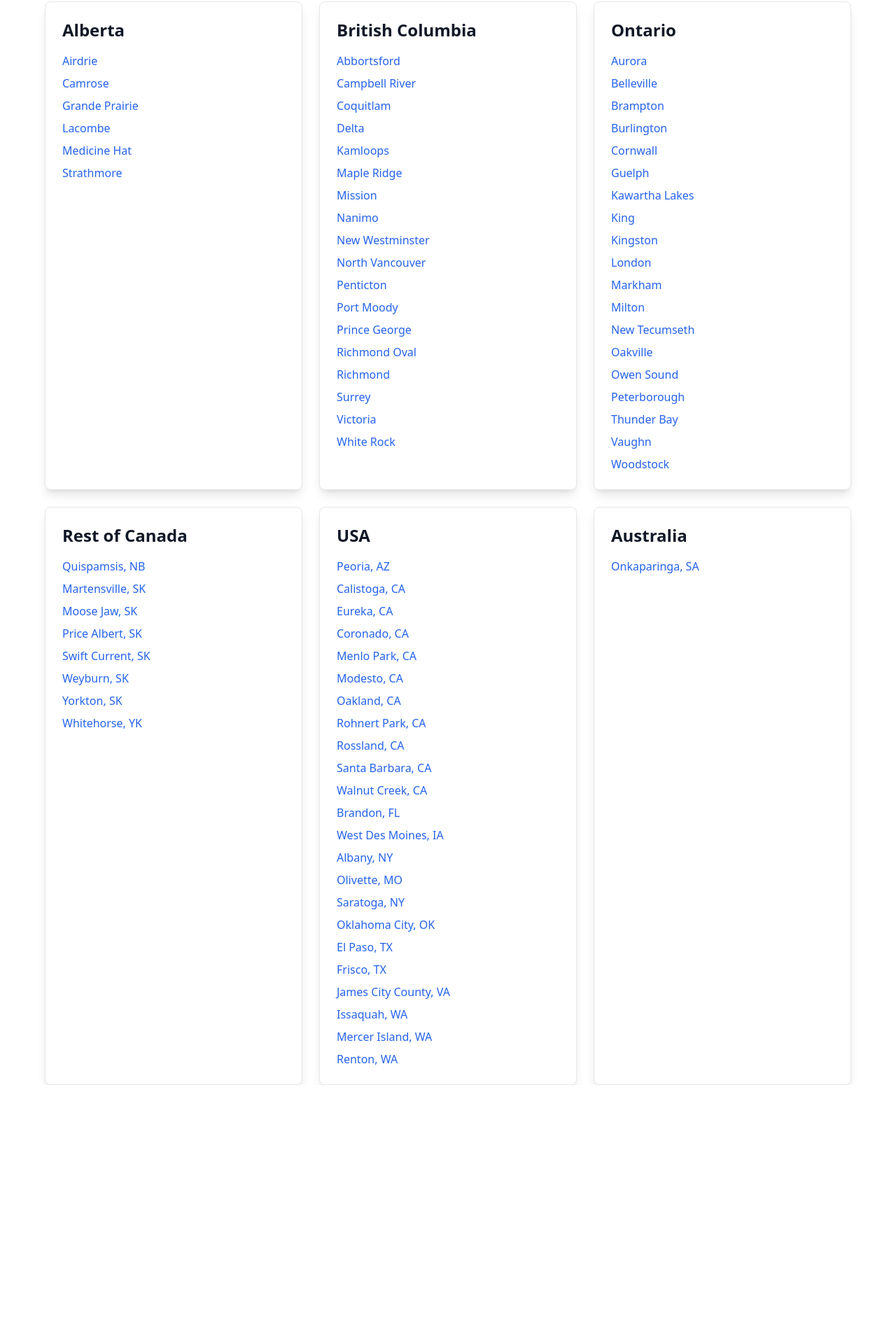
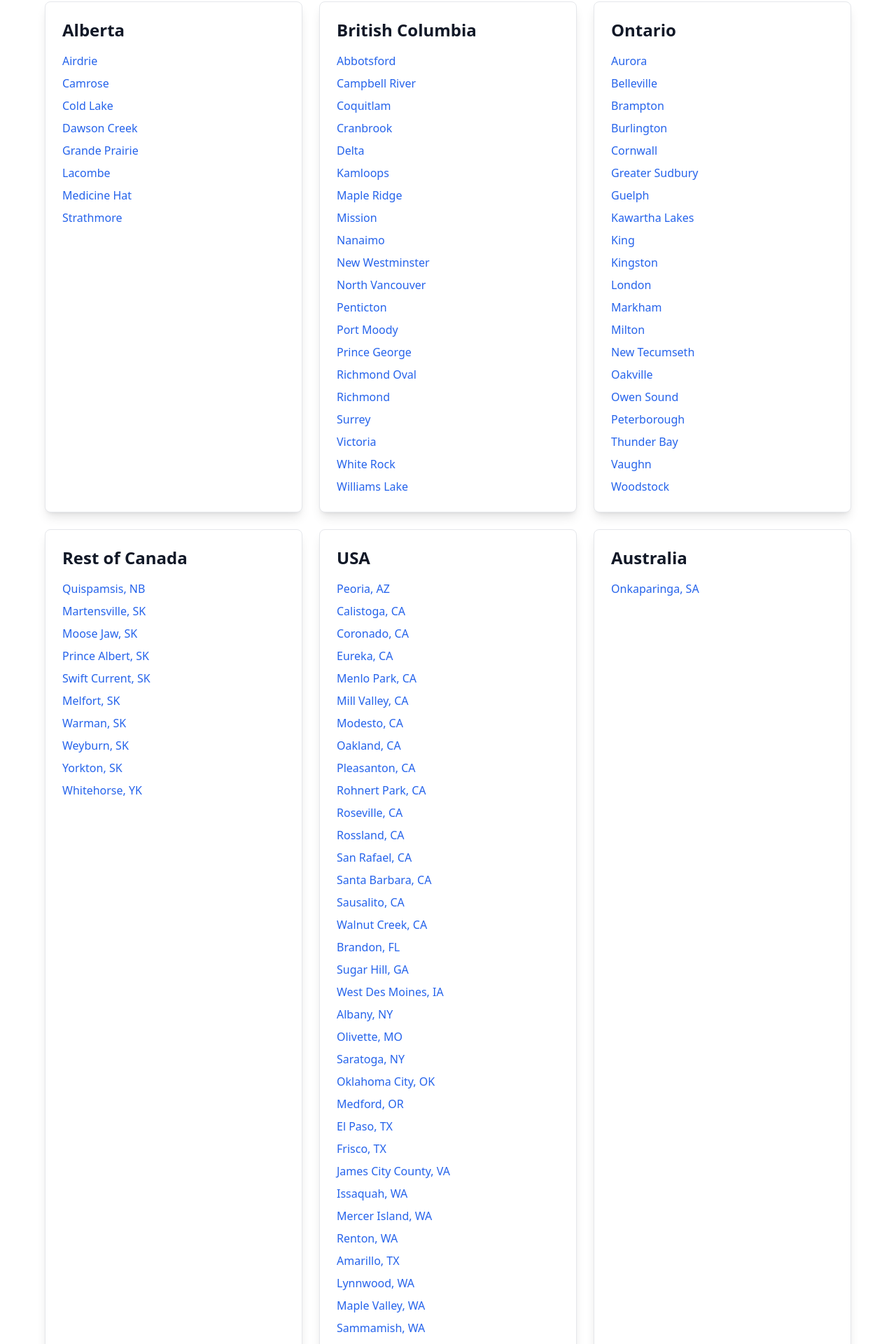
Before and after one commit to cwparsons/recreational-viewer, a Next.js app: page / in a window 1280 px wide. Shown: the part 166-2086 px from the top of the page at 70% size. Before the commit the page ends 1716 px from the top, so only its background shows below. Built offline with nearby package versions, Linux system fonts and the light colour scheme.

Commit message:
More locations

```diff
--- a/src/locations.ts
+++ b/src/locations.ts
@@ -4,6 +4,8 @@ export const Locations = [
     sites: [
       { name: 'Airdrie', subdomain: 'cityofairdrie' },
       { name: 'Camrose', subdomain: 'cityofcamrose' },
+      { name: 'Cold Lake', subdomain: 'cityofcoldlake' },
+      { name: 'Dawson Creek', subdomain: 'cityofdawsoncreek' },
       { name: 'Grande Prairie', subdomain: 'cityofgrandeprairie' },
       { name: 'Lacombe', subdomain: 'cityoflacombe' },
       { name: 'Medicine Hat', subdomain: 'cityofmedicinehat' },
@@ -13,14 +15,15 @@ export const Locations = [
   {
     name: 'British Columbia',
     sites: [
-      { name: 'Abbortsford', subdomain: 'abbotsford' },
+      { name: 'Abbotsford', subdomain: 'abbotsford' },
       { name: 'Campbell River', subdomain: 'campbellriver' },
       { name: 'Coquitlam', subdomain: 'cityofcoquitlam' },
+      { name: 'Cranbrook', subdomain: 'cityofcranbrook' },
       { name: 'Delta', subdomain: 'cityofdelta' },
       { name: 'Kamloops', subdomain: 'cityofkamloops' },
       { name: 'Maple Ridge', subdomain: 'cityofmapleridge' },
       { name: 'Mission', subdomain: 'cityofmission' },
-      { name: 'Nanimo', subdomain: 'cityofnanaimo' },
+      { name: 'Nanaimo', subdomain: 'cityofnanaimo' },
       { name: 'New Westminster', subdomain: 'cityofnewwestminster' },
       { name: 'North Vancouver', subdomain: 'nvrc' },
       { name: 'Penticton', subdomain: 'cityofpenticton' },
@@ -31,6 +34,7 @@ export const Locations = [
       { name: 'Surrey', subdomain: 'cityofsurrey' },
       { name: 'Victoria', subdomain: 'cityofvictoria' },
       { name: 'White Rock', subdomain: 'cityofwhiterock' },
+      { name: 'Williams Lake', subdomain: 'cityofwilliamslake' },
     ],
   },
   {
@@ -41,6 +45,7 @@ export const Locations = [
       { name: 'Brampton', subdomain: 'cityofbrampton' },
       { name: 'Burlington', subdomain: 'cityofburlington' },
       { name: 'Cornwall', subdomain: 'cityofcornwall' },
+      { name: 'Greater Sudbury', subdomain: 'cityofgreatersudbury' },
       { name: 'Guelph', subdomain: 'cityofguelph' },
       { name: 'Kawartha Lakes', subdomain: 'kawarthalakes' },
       { name: 'King', subdomain: 'townshipofking' },
@@ -50,7 +55,7 @@ export const Locations = [
       { name: 'Milton', subdomain: 'townofmilton' },
       { name: 'New Tecumseth', subdomain: 'townofnewtecumseth' },
       { name: 'Oakville', subdomain: 'townofoakville' },
-      { name: 'Owen Sound', subdomain: 'cityofowensound,' },
+      { name: 'Owen Sound', subdomain: 'cityofowensound' },
       { name: 'Peterborough', subdomain: 'cityofpeterborough' },
       { name: 'Thunder Bay', subdomain: 'cityofthunderbay' },
       { name: 'Vaughn', subdomain: 'vaughan' },
@@ -63,8 +68,10 @@ export const Locations = [
       { name: 'Quispamsis, NB', subdomain: 'townofquispamsis' },
       { name: 'Martensville, SK', subdomain: 'cityofmartensville' },
       { name: 'Moose Jaw, SK', subdomain: 'cityofmoosejaw' },
-      { name: 'Price Albert, SK', subdomain: 'citypa' },
+      { name: 'Prince Albert, SK', subdomain: 'citypa' },
       { name: 'Swift Current, SK', subdomain: 'cityofswiftcurrent' },
+      { name: 'Melfort, SK', subdomain: 'cityofmelfort' },
+      { name: 'Warman, SK', subdomain: 'cityofwarman' },
       { name: 'Weyburn, SK', subdomain: 'cityofweyburn' },
       { name: 'Yorkton, SK', subdomain: 'cityofyorkton' },
       { name: 'Whitehorse, YK', subdomain: 'whitehorse' },
@@ -75,27 +82,38 @@ export const Locations = [
     sites: [
       { name: 'Peoria, AZ', subdomain: 'cityofpeoriaaz' },
       { name: 'Calistoga, CA', subdomain: 'cityofcalistoga' },
+      { name: 'Coronado, CA', subdomain: 'cityofcoronado' },
       { name: 'Eureka, CA', subdomain: 'cityofeureka' },
-      { name: 'Coronado, CA', subdomain: 'cityofcoronado' },
       { name: 'Menlo Park, CA', subdomain: 'cityofmenlopark' },
+      { name: 'Mill Valley, CA', subdomain: 'cityofmillvalley' },
       { name: 'Modesto, CA', subdomain: 'modesto' },
       { name: 'Oakland, CA', subdomain: 'cityofoakland' },
+      { name: 'Pleasanton, CA', subdomain: 'cityofpleasanton' },
       { name: 'Rohnert Park, CA', subdomain: 'cityofrohnertpark' },
+      { name: 'Roseville, CA', subdomain: 'cityofroseville' },
       { name: 'Rossland, CA', subdomain: 'cityofrossland' },
+      { name: 'San Rafael, CA', subdomain: 'cityofsanrafael' },
       { name: 'Santa Barbara, CA', subdomain: 'cityofsantabarbara' },
+      { name: 'Sausalito, CA', subdomain: 'cityofsausalito' },
       { name: 'Walnut Creek, CA', subdomain: 'cityofwalnutcreek' },
       { name: 'Brandon, FL', subdomain: 'brandon' },
+      { name: 'Sugar Hill, GA', subdomain: 'cityofsugarhill' },
       { name: 'West Des Moines, IA', subdomain: 'cityofwestdesmoinesparksandrecreation' },
       { name: 'Albany, NY', subdomain: 'albanyparksandrecreation' },
       { name: 'Olivette, MO', subdomain: 'olivetteparksandrecdept' },
       { name: 'Saratoga, NY', subdomain: 'losgatos' },
       { name: 'Oklahoma City, OK', subdomain: 'oklahomacity' },
+      { name: 'Medford, OR', subdomain: 'cityofmedford' },
       { name: 'El Paso, TX', subdomain: 'cityofelpaso' },
       { name: 'Frisco, TX', subdomain: 'friscotexas' },
       { name: 'James City County, VA', subdomain: 'jamescitycountyparksandrec' },
       { name: 'Issaquah, WA', subdomain: 'cityofissaquah' },
       { name: 'Mercer Island, WA', subdomain: 'cityofmercerisland' },
       { name: 'Renton, WA', subdomain: 'cityofrenton' },
+      { name: 'Amarillo, TX', subdomain: 'cityofamarilloparksandrec' },
+      { name: 'Lynnwood, WA', subdomain: 'cityoflynnwood' },
+      { name: 'Maple Valley, WA', subdomain: 'cityofmaplevalley' },
+      { name: 'Sammamish, WA', subdomain: 'cityofsammamish' },
     ],
   },
   {
```
